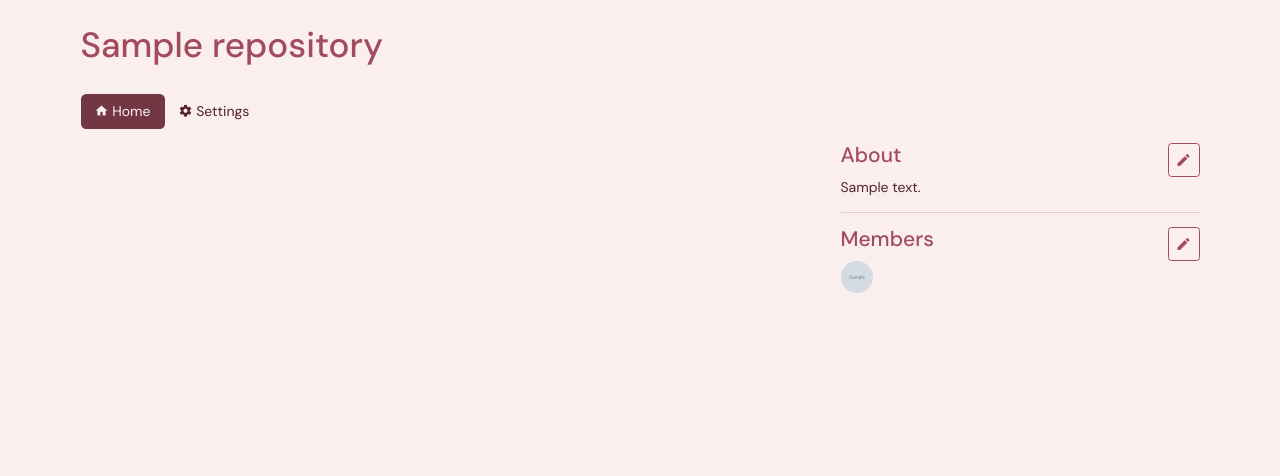
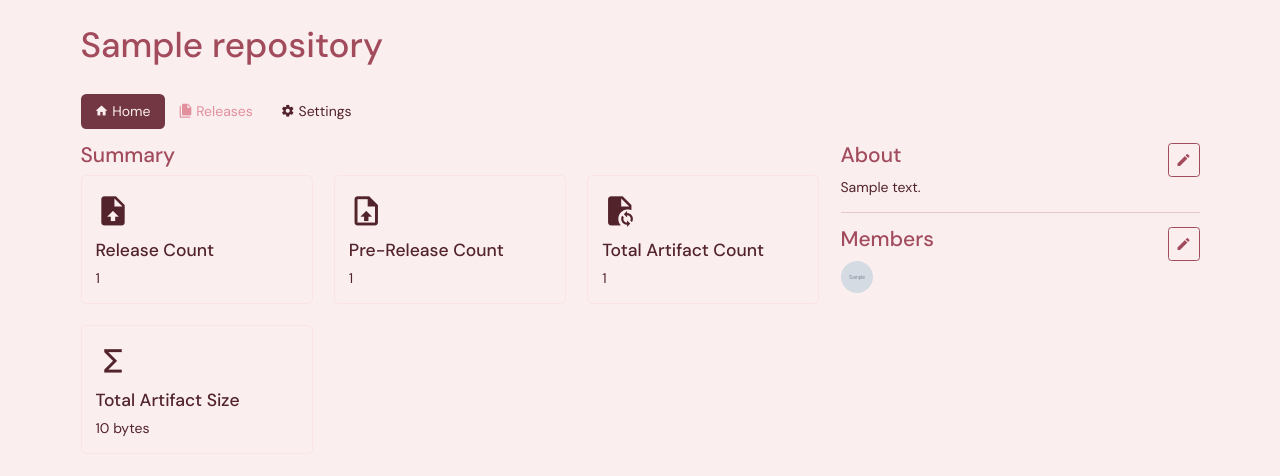
Before and after one commit to HelloYeew/atena, a Django app: a page that uses templates/apps/repositories/detail.html in a window 1280 px wide. Shown: the part 61-537 px from the top of the page. Run offline with Django 4.2, Linux system fonts and the light colour scheme; a user stored in the database is signed in; tables that the repository leaves empty hold one stand-in row (values such as "Sample post"); grey boxes marked "Sample" are stand-in pictures; some libraries are stand-ins or nearby versions.

Commit message:
Add a bit of summary on repository homepage

```diff
--- a/apps/views.py
+++ b/apps/views.py
@@ -1,10 +1,11 @@
 from django.contrib import messages
 from django.contrib.auth.decorators import login_required
+from django.db import models
 from django.shortcuts import render, redirect, get_object_or_404
 from slugify import slugify
 
 from apps.forms import RepositoryForm
-from apps.models import Repository, RepositoryPermission, RepositoryAPIKey
+from apps.models import Repository, RepositoryPermission, RepositoryAPIKey, RepositoryReleaseArtifact
 from apps.utils import generate_api_key
 
 
@@ -48,7 +49,12 @@ def repository_detail(request, slug):
     return render(request, 'apps/repositories/detail.html', {
         'repository': repository,
         'permissions': repository.permissions.all(),
-        'top_menu_active': 'home'
+        'top_menu_active': 'home',
+        'total_release_count': repository.releases.count(),
+        'total_pre_release_count': repository.releases.filter(pre_release=True).count(),
+        'total_artifact_count': RepositoryReleaseArtifact.objects.filter(release__repository=repository).count(),
+        'total_artifact_size': RepositoryReleaseArtifact.objects.filter(release__repository=repository).aggregate(
+            total_size=models.Sum('size'))['total_size'] or 0
     })
 
 
--- a/templates/apps/repositories/detail.html
+++ b/templates/apps/repositories/detail.html
@@ -19,7 +19,45 @@
     <p></p>
     <div class="row">
         <div class="col-md-8">
-
+            <h4>Summary</h4>
+            <div class="row gy-4">
+                <div class="col-md-4">
+                    <div class="card">
+                        <div class="card-body">
+                            <h5 class="card-title"><i class="mdi mdi-file-upload" aria-hidden="true" style="font-size: 35px"></i></h5>
+                            <h5 class="card-title">Release Count</h5>
+                            <p class="card-text">{{ total_release_count }}</p>
+                        </div>
+                    </div>
+                </div>
+                <div class="col-md-4">
+                    <div class="card">
+                        <div class="card-body">
+                            <h5 class="card-title"><i class="mdi mdi-file-upload-outline" aria-hidden="true" style="font-size: 35px"></i></h5>
+                            <h5 class="card-title">Pre-Release Count</h5>
+                            <p class="card-text">{{ total_pre_release_count }}</p>
+                        </div>
+                    </div>
+                </div>
+                <div class="col-md-4">
+                    <div class="card">
+                        <div class="card-body">
+                            <h5 class="card-title"><i class="mdi mdi-file-sync" aria-hidden="true" style="font-size: 35px"></i></h5>
+                            <h5 class="card-title">Total Artifact Count</h5>
+                            <p class="card-text">{{ total_artifact_count }}</p>
+                        </div>
+                    </div>
+                </div>
+                <div class="col-md-4">
+                    <div class="card">
+                        <div class="card-body">
+                            <h5 class="card-title"><i class="mdi mdi-sigma" aria-hidden="true" style="font-size: 35px"></i></h5>
+                            <h5 class="card-title">Total Artifact Size</h5>
+                            <p class="card-text">{{ total_artifact_size|filesizeformat }}</p>
+                        </div>
+                    </div>
+                </div>
+            </div>
         </div>
         <div class="col-md-4">
             <div class="d-flex">
--- a/templates/apps/repositories/snippets/repository_pills_menu.html
+++ b/templates/apps/repositories/snippets/repository_pills_menu.html
@@ -3,6 +3,9 @@
         <a class="nav-link {% if top_menu_active == 'home' %}active{% endif %}" href="{% url 'apps_repository_detail' repository.slug %}"><i class="mdi mdi-home"></i> Home</a>
     </li>
     <li class="nav-item">
+        <a class="nav-link disabled" href="#" aria-disabled="true"><i class="mdi mdi-file-multiple"></i> Releases</a>
+    </li>
+    <li class="nav-item">
         <a class="nav-link {% if top_menu_active == 'settings' %}active{% endif %}" href="{% url 'apps_repository_settings' repository.slug %}"><i class="mdi mdi-cog"></i> Settings</a>
     </li>
 </ul>
```
